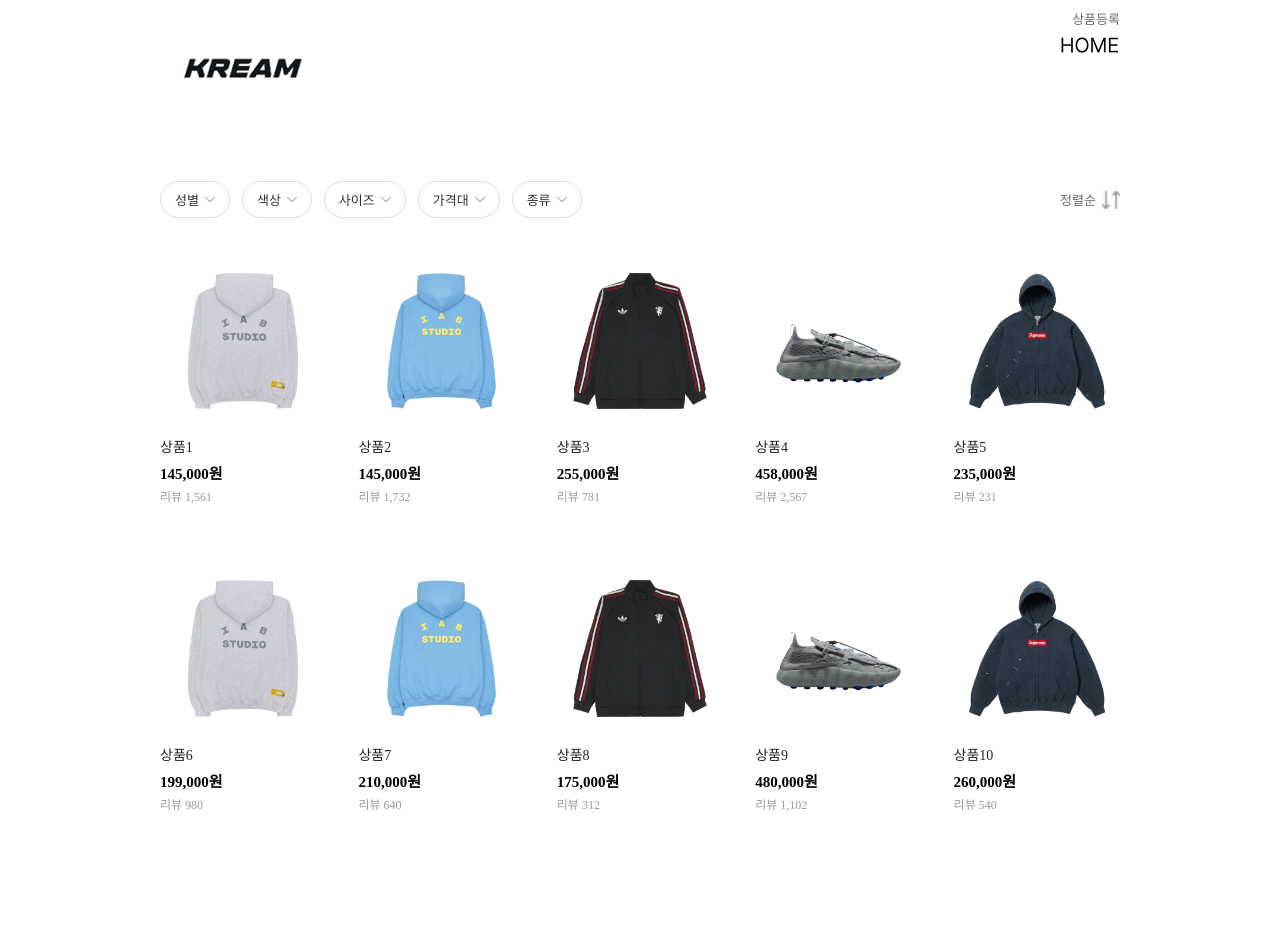
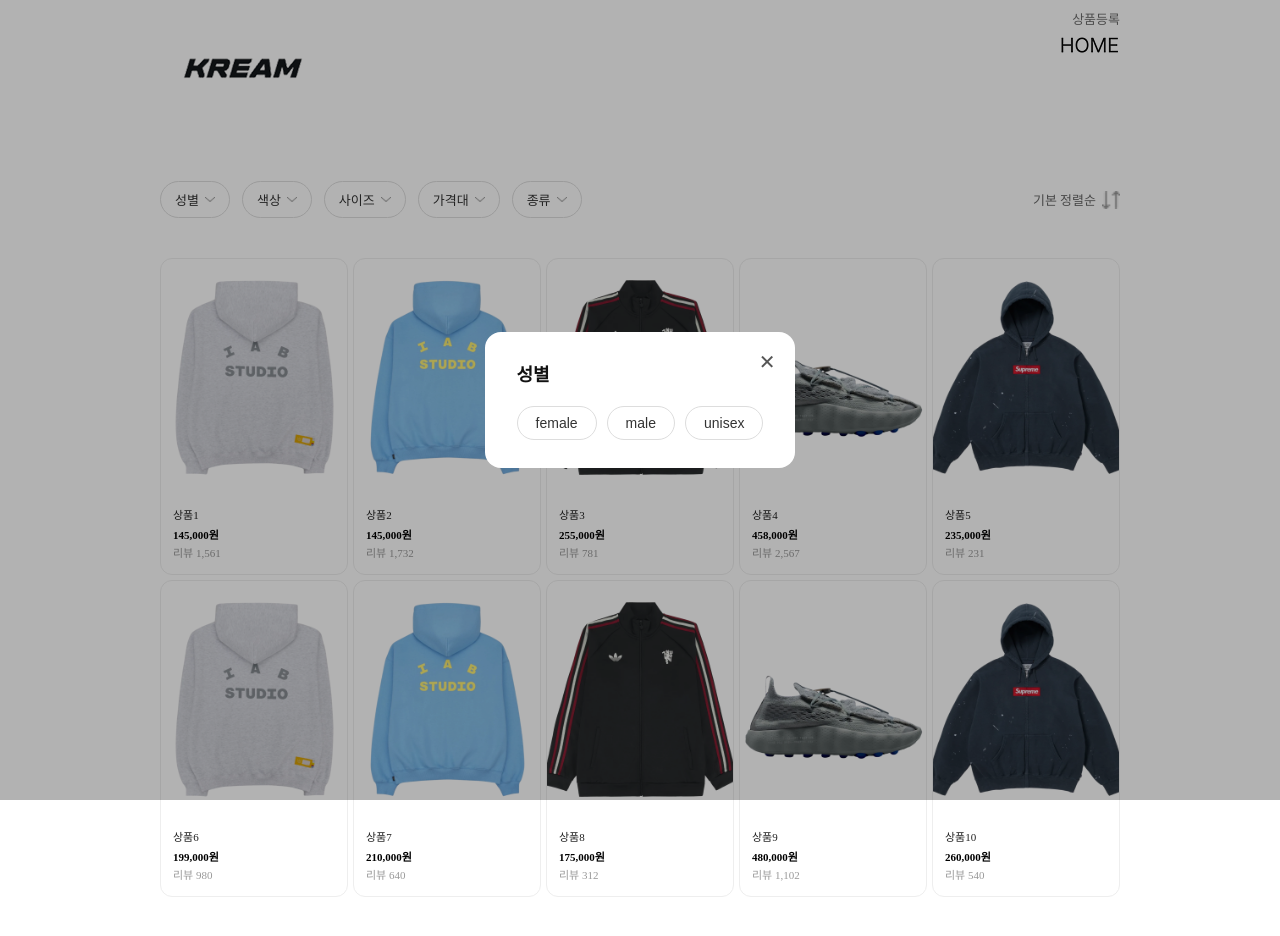
Before and after one commit to kimseohyeon1533/Task, a React (Vite) app: page / in a window 1280 px wide. Both pictures are taken after a click on the button "성별". Before the commit the page ends 853 px from the top, so only its background shows below. Built offline with nearby package versions, Linux system fonts and the light colour scheme.

Commit message:
:art: Design: 코드 변경 디자인

```diff
--- a/src/pages/Main/Main.jsx
+++ b/src/pages/Main/Main.jsx
@@ -1,3 +1,4 @@
+import { useState } from "react";
 import styled from "styled-components";
 import imageUrl1 from "../../assets/images/image 2.png";
 import imageUrl2 from "../../assets/images/image 4.png";
@@ -50,12 +51,6 @@
 `;
 
 /* 🔹 정렬 */
-const SortWrapper = styled.div`
-    display: flex;
-    align-items: center;
-    gap: 6px;
-    cursor: pointer;
-`;
 
 const SortText = styled.div`
     font-size: 13px;
@@ -67,42 +62,154 @@
     height: 18px;
 `;
 
+/* 🔥 정렬 드롭다운 추가 스타일 */
+const SortDropdown = styled.div`
+    position: absolute;
+    top: calc(100% + 8px);
+    right: 0;
+    background: #fff;
+    border-radius: 10px;
+    box-shadow: 0 4px 16px rgba(0, 0, 0, 0.12);
+    min-width: 140px;
+    z-index: 200;
+    padding: 8px 0;
+`;
+
+const SortOption = styled.div`
+    display: flex;
+    align-items: center;
+    justify-content: space-between;
+    padding: 10px 20px;
+    font-size: 13px;
+    color: ${({ $active }) => ($active ? "#111" : "#666")};
+    font-weight: ${({ $active }) => ($active ? "600" : "400")};
+    cursor: pointer;
+
+    &:hover {
+        background: #f5f5f5;
+    }
+`;
+
+/* 🔥 정렬 우측 래퍼 */
+const SortRight = styled.div`
+    display: flex;
+    align-items: center;
+    gap: 6px;
+    cursor: pointer;
+    position: relative;
+`;
+
 /* 🔹 상품 */
 const ProductGrid = styled.div`
     display: grid;
     grid-template-columns: repeat(5, 1fr);
-    gap: 60px 32px;
+    gap: 5px;
 `;
 
 const ProductCard = styled.div`
     display: flex;
     flex-direction: column;
+    border: 1px solid #eee;
+    border-radius: 12px;
+    overflow: hidden;
+    background: #fff;
 `;
 
 const ProductImage = styled.img`
     width: 100%;
-    height: auto;
-    border-radius: 10px;
+    height: 237px;
+    object-fit: cover;
+`;
+
+const ProductInfo = styled.div`
+    padding: 10px 12px 14px;
 `;
 
 const ProductName = styled.div`
-    margin-top: 12px;
-    font-size: 14px;
+    font-size: 11px;
     color: #222;
 `;
 
 const ProductPrice = styled.div`
-    margin-top: 6px;
-    font-size: 15px;
+    margin-top: 4px;
+    font-size: 11px;
     font-weight: 700;
     color: #000;
 `;
 
 const ProductSub = styled.div`
-    margin-top: 4px;
-    font-size: 12px;
+    margin-top: 2px;
+    font-size: 11px;
     color: #999;
 `;
+
+/* 🔥 모달 추가 스타일 */
+const Overlay = styled.div`
+    position: fixed;
+    inset: 0;
+    background: rgba(0, 0, 0, 0.3);
+    z-index: 100;
+    display: flex;
+    align-items: center;
+    justify-content: center;
+`;
+
+const Modal = styled.div`
+    background: #fff;
+    border-radius: 16px;
+    padding: 28px 32px;
+    min-width: 260px;
+    position: relative;
+    z-index: 101;
+`;
+
+const ModalTitle = styled.div`
+    font-size: 18px;
+    font-weight: 600;
+    color: #111;
+    margin-bottom: 20px;
+`;
+
+const CloseButton = styled.button`
+    position: absolute;
+    top: 20px;
+    right: 20px;
+    background: none;
+    border: none;
+    font-size: 20px;
+    cursor: pointer;
+    color: #555;
+    line-height: 1;
+`;
+
+const OptionRow = styled.div`
+    display: flex;
+    flex-wrap: wrap;
+    gap: 10px;
+`;
+
+const OptionChip = styled.button`
+    padding: 8px 18px;
+    border-radius: 20px;
+    border: 1px solid #ddd;
+    background: #fff;
+    font-size: 14px;
+    color: #333;
+    cursor: pointer;
+
+    &:hover {
+        background: #f5f5f5;
+    }
+`;
+
+/* 🔥 모달 컨텐츠 정의 */
+const filterOptions = {
+    성별: ["female", "male", "unisex"],
+    색상: ["red", "pink", "blue", "black", "gray", "denim", "rainbow", "multi", "holographic"],
+    사이즈: ["9", "10", "S", "M", "L", "XL"],
+    가격대: ["0~30$", "31~60$", "61~90$"],
+    종류: ["clothes", "shoes"],
+};
 
 export default function Main() {
     const items = [
@@ -118,47 +225,95 @@
         { id: 10, name: "상품10", price: "260,000원", sub: "리뷰 540", image: imageUrl5 }
     ];
 
+    // 🔥 모달 상태
+    const [activeFilter, setActiveFilter] = useState(null);
+    // 🔥 정렬 드롭다운 상태
+    const [sortOpen, setSortOpen] = useState(false);
+    const [selectedSort, setSelectedSort] = useState("기본 정렬순");
+
+    const openModal = (filterName) => setActiveFilter(filterName);
+    const closeModal = () => setActiveFilter(null);
+
+    const sortOptions = ["기본 정렬순", "평점 높은순", "리뷰 많은순"];
+
+    const handleSortSelect = (option) => {
+        setSelectedSort(option);
+        setSortOpen(false);
+    };
+
     return (
-        <MainContainer>
+        <MainContainer onClick={() => setSortOpen(false)}>
 
             {/* 🔹 필터 + 정렬 */}
             <FilterRow>
                 <FilterLeft>
-                    <FilterButton>
+                    <FilterButton onClick={() => openModal("성별")}>
                         성별 <VectorIcon src={vectorIcon} />
                     </FilterButton>
-                    <FilterButton>
+                    <FilterButton onClick={() => openModal("색상")}>
                         색상 <VectorIcon src={vectorIcon} />
                     </FilterButton>
-                    <FilterButton>
+                    <FilterButton onClick={() => openModal("사이즈")}>
                         사이즈 <VectorIcon src={vectorIcon} />
                     </FilterButton>
-                    <FilterButton>
+                    <FilterButton onClick={() => openModal("가격대")}>
                         가격대 <VectorIcon src={vectorIcon} />
                     </FilterButton>
-                    <FilterButton>
+                    <FilterButton onClick={() => openModal("종류")}>
                         종류 <VectorIcon src={vectorIcon} />
                     </FilterButton>
                 </FilterLeft>
 
-                <SortWrapper>
-                    <SortText>정렬순</SortText>
+                {/* 🔥 정렬 드롭다운 */}
+                <SortRight onClick={(e) => { e.stopPropagation(); setSortOpen((prev) => !prev); }}>
+                    <SortText>{selectedSort}</SortText>
                     <SortIcon src={sortIcon} />
-                </SortWrapper>
+                    {sortOpen && (
+                        <SortDropdown onClick={(e) => e.stopPropagation()}>
+                            {sortOptions.map((option) => (
+                                <SortOption
+                                    key={option}
+                                    $active={option === selectedSort}
+                                    onClick={() => handleSortSelect(option)}
+                                >
+                                    {option}
+                                    {option === selectedSort && <span>✓</span>}
+                                </SortOption>
+                            ))}
+                        </SortDropdown>
+                    )}
+                </SortRight>
             </FilterRow>
 
-            {/* 🔹 상품 */}
+
             <ProductGrid>
                 {items.map((item) => (
                     <ProductCard key={item.id}>
                         <ProductImage src={item.image} alt={item.name} />
-                        <ProductName>{item.name}</ProductName>
-                        <ProductPrice>{item.price}</ProductPrice>
-                        <ProductSub>{item.sub}</ProductSub>
+                        <ProductInfo>
+                            <ProductName>{item.name}</ProductName>
+                            <ProductPrice>{item.price}</ProductPrice>
+                            <ProductSub>{item.sub}</ProductSub>
+                        </ProductInfo>
                     </ProductCard>
                 ))}
             </ProductGrid>
 
+            {/* 🔥 필터 모달 */}
+            {activeFilter && (
+                <Overlay onClick={closeModal}>
+                    <Modal onClick={(e) => e.stopPropagation()}>
+                        <ModalTitle>{activeFilter}</ModalTitle>
+                        <CloseButton onClick={closeModal}>✕</CloseButton>
+                        <OptionRow>
+                            {filterOptions[activeFilter].map((option) => (
+                                <OptionChip key={option}>{option}</OptionChip>
+                            ))}
+                        </OptionRow>
+                    </Modal>
+                </Overlay>
+            )}
+
         </MainContainer>
     );
 }
```
